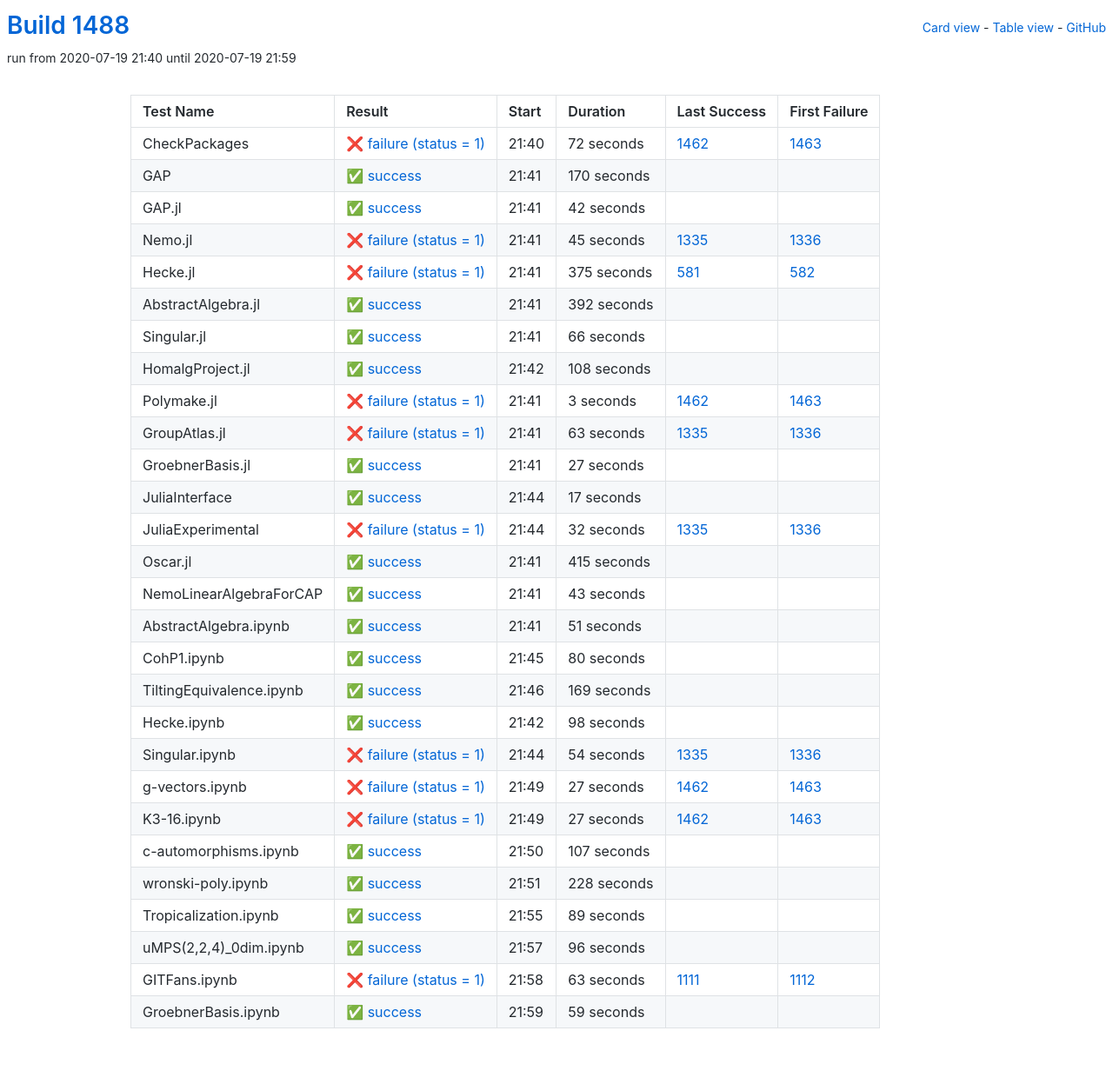
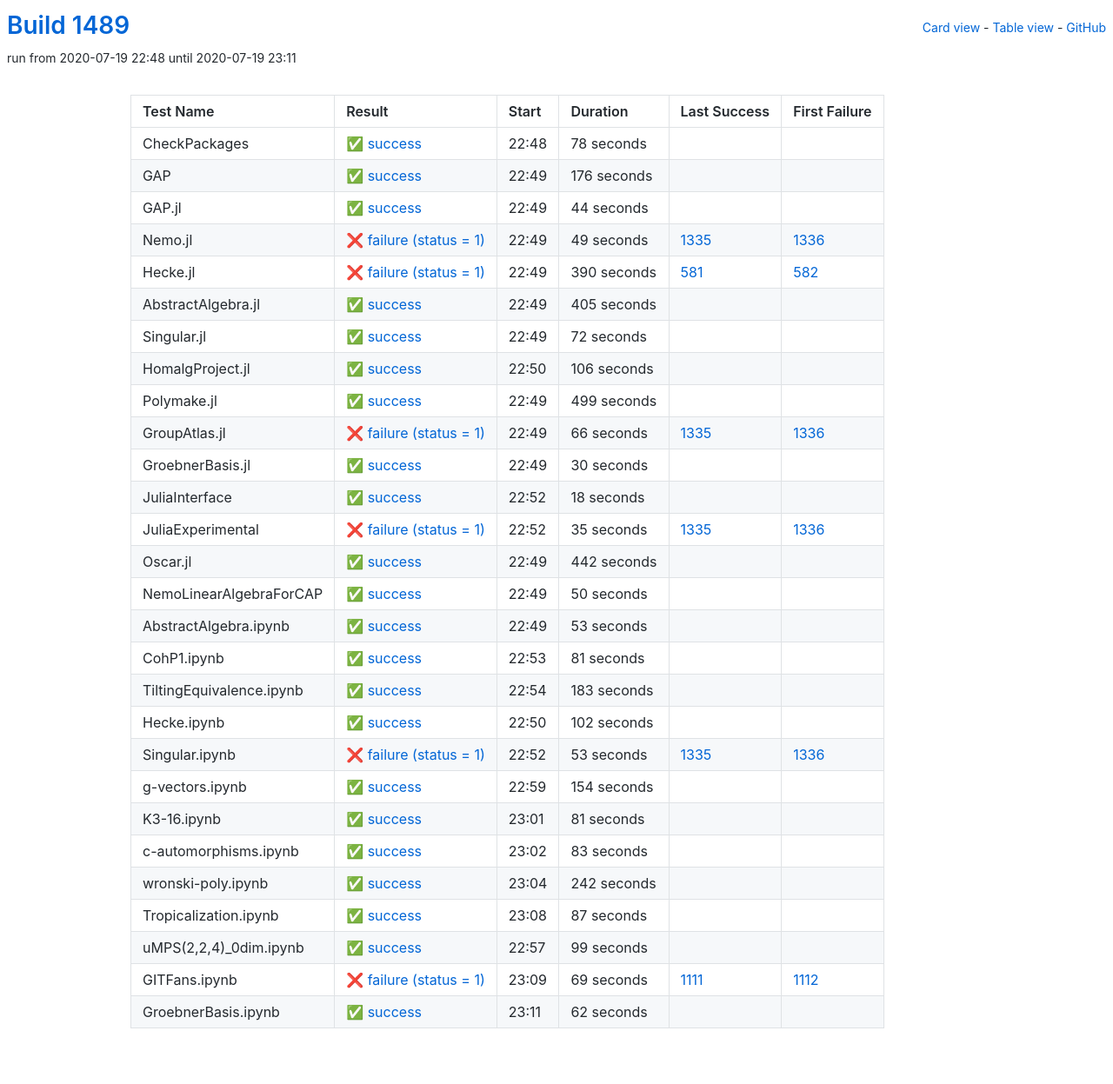
Before and after one commit to oscar-system/oscar-ci-status-1.4, a Jekyll site: the page built from table.html, in a window 1280 px wide. Shown: the whole page at 87% size. Built offline with Jekyll 4.4.1, drawn with Linux system fonts in a browser that asks for light colours.

Commit message:
Build #1489

```diff
--- a/_data/ci.yml
+++ b/_data/ci.yml
@@ -1,6 +1,6 @@
 ---
-build: 1488
-build_url: https://oscarci.mathematik.uni-kl.de/job/oscar-julia-1.4/1488/
+build: 1489
+build_url: https://oscarci.mathematik.uni-kl.de/job/oscar-julia-1.4/1489/
 job: oscar-julia-1.4
 organization: oscar-system
 repo: oscar-ci-status-1.4
@@ -8,336 +8,336 @@ repourl: https://github.com/oscar-system/oscar-ci-status-1.4
 tests:
 - name: CheckPackages
   id: checkpackages
-  log: https://oscarci.mathematik.uni-kl.de/job/oscar-julia-1.4/1488/artifact/logs/build-1488/CheckPackages.log
-  start: 2020-07-19 21:40
-  success: false
-  exitcode: 1
-  status: failure
-  duration: 72
-  last_success: 1462
-  last_success_url: https://oscarci.mathematik.uni-kl.de/job/oscar-julia-1.4/1462/
-  first_failure: 1463
-  first_failure_url: https://oscarci.mathematik.uni-kl.de/job/oscar-julia-1.4/1463/
-- name: GAP
-  id: gap
-  log: https://oscarci.mathematik.uni-kl.de/job/oscar-julia-1.4/1488/artifact/logs/build-1488/GAP.log
-  start: 2020-07-19 21:41
+  log: https://oscarci.mathematik.uni-kl.de/job/oscar-julia-1.4/1489/artifact/logs/build-1489/CheckPackages.log
+  start: 2020-07-19 22:48
   success: true
   exitcode: 0
   status: success
-  duration: 170
+  duration: 78
+  last_success: false
+  last_success_url:
+  first_failure: false
+  first_failure_url:
+- name: GAP
+  id: gap
+  log: https://oscarci.mathematik.uni-kl.de/job/oscar-julia-1.4/1489/artifact/logs/build-1489/GAP.log
+  start: 2020-07-19 22:49
+  success: true
+  exitcode: 0
+  status: success
+  duration: 176
   last_success: false
   last_success_url:
   first_failure: false
   first_failure_url:
 - name: GAP.jl
   id: gap-jl
-  log: https://oscarci.mathematik.uni-kl.de/job/oscar-julia-1.4/1488/artifact/logs/build-1488/GAP.jl.log
-  start: 2020-07-19 21:41
+  log: https://oscarci.mathematik.uni-kl.de/job/oscar-julia-1.4/1489/artifact/logs/build-1489/GAP.jl.log
+  start: 2020-07-19 22:49
   success: true
   exitcode: 0
   status: success
-  duration: 42
+  duration: 44
   last_success: false
   last_success_url:
   first_failure: false
   first_failure_url:
 - name: Nemo.jl
   id: nemo-jl
-  log: https://oscarci.mathematik.uni-kl.de/job/oscar-julia-1.4/1488/artifact/logs/build-1488/Nemo.jl.log
-  start: 2020-07-19 21:41
+  log: https://oscarci.mathematik.uni-kl.de/job/oscar-julia-1.4/1489/artifact/logs/build-1489/Nemo.jl.log
+  start: 2020-07-19 22:49
   success: false
   exitcode: 1
   status: failure
-  duration: 45
+  duration: 49
   last_success: 1335
   last_success_url: https://oscarci.mathematik.uni-kl.de/job/oscar-julia-1.4/1335/
   first_failure: 1336
   first_failure_url: https://oscarci.mathematik.uni-kl.de/job/oscar-julia-1.4/1336/
 - name: Hecke.jl
   id: hecke-jl
-  log: https://oscarci.mathematik.uni-kl.de/job/oscar-julia-1.4/1488/artifact/logs/build-1488/Hecke.jl.log
-  start: 2020-07-19 21:41
+  log: https://oscarci.mathematik.uni-kl.de/job/oscar-julia-1.4/1489/artifact/logs/build-1489/Hecke.jl.log
+  start: 2020-07-19 22:49
   success: false
   exitcode: 1
   status: failure
-  duration: 375
+  duration: 390
   last_success: 581
   last_success_url: https://oscarci.mathematik.uni-kl.de/job/oscar-julia-1.4/581/
   first_failure: 582
   first_failure_url: https://oscarci.mathematik.uni-kl.de/job/oscar-julia-1.4/582/
 - name: AbstractAlgebra.jl
   id: abstractalgebra-jl
-  log: https://oscarci.mathematik.uni-kl.de/job/oscar-julia-1.4/1488/artifact/logs/build-1488/AbstractAlgebra.jl.log
-  start: 2020-07-19 21:41
+  log: https://oscarci.mathematik.uni-kl.de/job/oscar-julia-1.4/1489/artifact/logs/build-1489/AbstractAlgebra.jl.log
+  start: 2020-07-19 22:49
   success: true
   exitcode: 0
   status: success
-  duration: 392
+  duration: 405
   last_success: false
   last_success_url:
   first_failure: false
   first_failure_url:
 - name: Singular.jl
   id: singular-jl
-  log: https://oscarci.mathematik.uni-kl.de/job/oscar-julia-1.4/1488/artifact/logs/build-1488/Singular.jl.log
-  start: 2020-07-19 21:41
+  log: https://oscarci.mathematik.uni-kl.de/job/oscar-julia-1.4/1489/artifact/logs/build-1489/Singular.jl.log
+  start: 2020-07-19 22:49
   success: true
   exitcode: 0
   status: success
-  duration: 66
+  duration: 72
   last_success: false
   last_success_url:
   first_failure: false
   first_failure_url:
 - name: HomalgProject.jl
   id: homalgproject-jl
-  log: https://oscarci.mathematik.uni-kl.de/job/oscar-julia-1.4/1488/artifact/logs/build-1488/HomalgProject.jl.log
-  start: 2020-07-19 21:42
+  log: https://oscarci.mathematik.uni-kl.de/job/oscar-julia-1.4/1489/artifact/logs/build-1489/HomalgProject.jl.log
+  start: 2020-07-19 22:50
   success: true
   exitcode: 0
   status: success
-  duration: 108
+  duration: 106
   last_success: false
   last_success_url:
   first_failure: false
   first_failure_url:
 - name: Polymake.jl
   id: polymake-jl
-  log: https://oscarci.mathematik.uni-kl.de/job/oscar-julia-1.4/1488/artifact/logs/build-1488/Polymake.jl.log
-  start: 2020-07-19 21:41
+  log: https://oscarci.mathematik.uni-kl.de/job/oscar-julia-1.4/1489/artifact/logs/build-1489/Polymake.jl.log
+  start: 2020-07-19 22:49
+  success: true
+  exitcode: 0
+  status: success
+  duration: 499
+  last_success: false
+  last_success_url:
+  first_failure: false
+  first_failure_url:
+- name: GroupAtlas.jl
+  id: groupatlas-jl
+  log: https://oscarci.mathematik.uni-kl.de/job/oscar-julia-1.4/1489/artifact/logs/build-1489/GroupAtlas.jl.log
+  start: 2020-07-19 22:49
   success: false
   exitcode: 1
   status: failure
-  duration: 3
-  last_success: 1462
-  last_success_url: https://oscarci.mathematik.uni-kl.de/job/oscar-julia-1.4/1462/
-  first_failure: 1463
-  first_failure_url: https://oscarci.mathematik.uni-kl.de/job/oscar-julia-1.4/1463/
-- name: GroupAtlas.jl
-  id: groupatlas-jl
-  log: https://oscarci.mathematik.uni-kl.de/job/oscar-julia-1.4/1488/artifact/logs/build-1488/GroupAtlas.jl.log
-  start: 2020-07-19 21:41
-  success: false
-  exitcode: 1
-  status: failure
-  duration: 63
+  duration: 66
   last_success: 1335
   last_success_url: https://oscarci.mathematik.uni-kl.de/job/oscar-julia-1.4/1335/
   first_failure: 1336
   first_failure_url: https://oscarci.mathematik.uni-kl.de/job/oscar-julia-1.4/1336/
 - name: GroebnerBasis.jl
   id: groebnerbasis-jl
-  log: https://oscarci.mathematik.uni-kl.de/job/oscar-julia-1.4/1488/artifact/logs/build-1488/GroebnerBasis.jl.log
-  start: 2020-07-19 21:41
+  log: https://oscarci.mathematik.uni-kl.de/job/oscar-julia-1.4/1489/artifact/logs/build-1489/GroebnerBasis.jl.log
+  start: 2020-07-19 22:49
   success: true
   exitcode: 0
   status: success
-  duration: 27
+  duration: 30
   last_success: false
   last_success_url:
   first_failure: false
   first_failure_url:
 - name: JuliaInterface
   id: juliainterface
-  log: https://oscarci.mathematik.uni-kl.de/job/oscar-julia-1.4/1488/artifact/logs/build-1488/JuliaInterface.log
-  start: 2020-07-19 21:44
+  log: https://oscarci.mathematik.uni-kl.de/job/oscar-julia-1.4/1489/artifact/logs/build-1489/JuliaInterface.log
+  start: 2020-07-19 22:52
   success: true
   exitcode: 0
   status: success
-  duration: 17
+  duration: 18
   last_success: false
   last_success_url:
   first_failure: false
   first_failure_url:
 - name: JuliaExperimental
   id: juliaexperimental
-  log: https://oscarci.mathematik.uni-kl.de/job/oscar-julia-1.4/1488/artifact/logs/build-1488/JuliaExperimental.log
-  start: 2020-07-19 21:44
+  log: https://oscarci.mathematik.uni-kl.de/job/oscar-julia-1.4/1489/artifact/logs/build-1489/JuliaExperimental.log
+  start: 2020-07-19 22:52
   success: false
   exitcode: 1
   status: failure
-  duration: 32
+  duration: 35
   last_success: 1335
   last_success_url: https://oscarci.mathematik.uni-kl.de/job/oscar-julia-1.4/1335/
   first_failure: 1336
   first_failure_url: https://oscarci.mathematik.uni-kl.de/job/oscar-julia-1.4/1336/
 - name: Oscar.jl
   id: oscar-jl
-  log: https://oscarci.mathematik.uni-kl.de/job/oscar-julia-1.4/1488/artifact/logs/build-1488/Oscar.jl.log
-  start: 2020-07-19 21:41
+  log: https://oscarci.mathematik.uni-kl.de/job/oscar-julia-1.4/1489/artifact/logs/build-1489/Oscar.jl.log
+  start: 2020-07-19 22:49
   success: true
   exitcode: 0
   status: success
-  duration: 415
+  duration: 442
   last_success: false
   last_success_url:
   first_failure: false
   first_failure_url:
 - name: NemoLinearAlgebraForCAP
   id: nemolinearalgebraforcap
-  log: https://oscarci.mathematik.uni-kl.de/job/oscar-julia-1.4/1488/artifact/logs/build-1488/NemoLinearAlgebraForCAP.log
-  start: 2020-07-19 21:41
+  log: https://oscarci.mathematik.uni-kl.de/job/oscar-julia-1.4/1489/artifact/logs/build-1489/NemoLinearAlgebraForCAP.log
+  start: 2020-07-19 22:49
   success: true
   exitcode: 0
   status: success
-  duration: 43
+  duration: 50
   last_success: false
   last_success_url:
   first_failure: false
   first_failure_url:
 - name: AbstractAlgebra.ipynb
   id: abstractalgebra-ipynb
-  log: https://oscarci.mathematik.uni-kl.de/job/oscar-julia-1.4/1488/artifact/logs/build-1488/AbstractAlgebra.ipynb.log
-  start: 2020-07-19 21:41
+  log: https://oscarci.mathematik.uni-kl.de/job/oscar-julia-1.4/1489/artifact/logs/build-1489/AbstractAlgebra.ipynb.log
+  start: 2020-07-19 22:49
   success: true
   exitcode: 0
   status: success
-  duration: 51
+  duration: 53
   last_success: false
   last_success_url:
   first_failure: false
   first_failure_url:
 - name: CohP1.ipynb
   id: cohp1-ipynb
-  log: https://oscarci.mathematik.uni-kl.de/job/oscar-julia-1.4/1488/artifact/logs/build-1488/CohP1.ipynb.log
-  start: 2020-07-19 21:45
+  log: https://oscarci.mathematik.uni-kl.de/job/oscar-julia-1.4/1489/artifact/logs/build-1489/CohP1.ipynb.log
+  start: 2020-07-19 22:53
   success: true
   exitcode: 0
   status: success
-  duration: 80
+  duration: 81
   last_success: false
   last_success_url:
   first_failure: false
   first_failure_url:
 - name: TiltingEquivalence.ipynb
   id: tiltingequivalence-ipynb
-  log: https://oscarci.mathematik.uni-kl.de/job/oscar-julia-1.4/1488/artifact/logs/build-1488/TiltingEquivalence.ipynb.log
-  start: 2020-07-19 21:46
+  log: https://oscarci.mathematik.uni-kl.de/job/oscar-julia-1.4/1489/artifact/logs/build-1489/TiltingEquivalence.ipynb.log
+  start: 2020-07-19 22:54
   success: true
   exitcode: 0
   status: success
-  duration: 169
+  duration: 183
   last_success: false
   last_success_url:
   first_failure: false
   first_failure_url:
 - name: Hecke.ipynb
   id: hecke-ipynb
-  log: https://oscarci.mathematik.uni-kl.de/job/oscar-julia-1.4/1488/artifact/logs/build-1488/Hecke.ipynb.log
-  start: 2020-07-19 21:42
+  log: https://oscarci.mathematik.uni-kl.de/job/oscar-julia-1.4/1489/artifact/logs/build-1489/Hecke.ipynb.log
+  start: 2020-07-19 22:50
   success: true
   exitcode: 0
   status: success
-  duration: 98
+  duration: 102
   last_success: false
   last_success_url:
   first_failure: false
   first_failure_url:
 - name: Singular.ipynb
   id: singular-ipynb
-  log: https://oscarci.mathematik.uni-kl.de/job/oscar-julia-1.4/1488/artifact/logs/build-1488/Singular.ipynb.log
-  start: 2020-07-19 21:44
+  log: https://oscarci.mathematik.uni-kl.de/job/oscar-julia-1.4/1489/artifact/logs/build-1489/Singular.ipynb.log
+  start: 2020-07-19 22:52
   success: false
   exitcode: 1
   status: failure
-  duration: 54
+  duration: 53
   last_success: 1335
   last_success_url: https://oscarci.mathematik.uni-kl.de/job/oscar-julia-1.4/1335/
   first_failure: 1336
   first_failure_url: https://oscarci.mathematik.uni-kl.de/job/oscar-julia-1.4/1336/
 - name: g-vectors.ipynb
   id: g-vectors-ipynb
-  log: https://oscarci.mathematik.uni-kl.de/job/oscar-julia-1.4/1488/artifact/logs/build-1488/g-vectors.ipynb.log
-  start: 2020-07-19 21:49
-  success: false
-  exitcode: 1
-  status: failure
-  duration: 27
-  last_success: 1462
-  last_success_url: https://oscarci.mathematik.uni-kl.de/job/oscar-julia-1.4/1462/
-  first_failure: 1463
-  first_failure_url: https://oscarci.mathematik.uni-kl.de/job/oscar-julia-1.4/1463/
-- name: K3-16.ipynb
-  id: k3-16-ipynb
-  log: https://oscarci.mathematik.uni-kl.de/job/oscar-julia-1.4/1488/artifact/logs/build-1488/K3-16.ipynb.log
-  start: 2020-07-19 21:49
-  success: false
-  exitcode: 1
-  status: failure
-  duration: 27
-  last_success: 1462
-  last_success_url: https://oscarci.mathematik.uni-kl.de/job/oscar-julia-1.4/1462/
-  first_failure: 1463
-  first_failure_url: https://oscarci.mathematik.uni-kl.de/job/oscar-julia-1.4/1463/
-- name: c-automorphisms.ipynb
-  id: c-automorphisms-ipynb
-  log: https://oscarci.mathematik.uni-kl.de/job/oscar-julia-1.4/1488/artifact/logs/build-1488/c-automorphisms.ipynb.log
-  start: 2020-07-19 21:50
+  log: https://oscarci.mathematik.uni-kl.de/job/oscar-julia-1.4/1489/artifact/logs/build-1489/g-vectors.ipynb.log
+  start: 2020-07-19 22:59
   success: true
   exitcode: 0
   status: success
-  duration: 107
+  duration: 154
+  last_success: false
+  last_success_url:
+  first_failure: false
+  first_failure_url:
+- name: K3-16.ipynb
+  id: k3-16-ipynb
+  log: https://oscarci.mathematik.uni-kl.de/job/oscar-julia-1.4/1489/artifact/logs/build-1489/K3-16.ipynb.log
+  start: 2020-07-19 23:01
+  success: true
+  exitcode: 0
+  status: success
+  duration: 81
+  last_success: false
+  last_success_url:
+  first_failure: false
+  first_failure_url:
+- name: c-automorphisms.ipynb
+  id: c-automorphisms-ipynb
+  log: https://oscarci.mathematik.uni-kl.de/job/oscar-julia-1.4/1489/artifact/logs/build-1489/c-automorphisms.ipynb.log
+  start: 2020-07-19 23:02
+  success: true
+  exitcode: 0
+  status: success
+  duration: 83
   last_success: false
   last_success_url:
   first_failure: false
   first_failure_url:
 - name: wronski-poly.ipynb
   id: wronski-poly-ipynb
-  log: https://oscarci.mathematik.uni-kl.de/job/oscar-julia-1.4/1488/artifact/logs/build-1488/wronski-poly.ipynb.log
-  start: 2020-07-19 21:51
+  log: https://oscarci.mathematik.uni-kl.de/job/oscar-julia-1.4/1489/artifact/logs/build-1489/wronski-poly.ipynb.log
+  start: 2020-07-19 23:04
   success: true
   exitcode: 0
   status: success
-  duration: 228
+  duration: 242
   last_success: false
   last_success_url:
   first_failure: false
   first_failure_url:
 - name: Tropicalization.ipynb
   id: tropicalization-ipynb
-  log: https://oscarci.mathematik.uni-kl.de/job/oscar-julia-1.4/1488/artifact/logs/build-1488/Tropicalization.ipynb.log
-  start: 2020-07-19 21:55
+  log: https://oscarci.mathematik.uni-kl.de/job/oscar-julia-1.4/1489/artifact/logs/build-1489/Tropicalization.ipynb.log
+  start: 2020-07-19 23:08
   success: true
   exitcode: 0
   status: success
-  duration: 89
+  duration: 87
   last_success: false
   last_success_url:
   first_failure: false
   first_failure_url:
 - name: uMPS(2,2,4)_0dim.ipynb
   id: umps-2-2-4-0dim-ipynb
-  log: https://oscarci.mathematik.uni-kl.de/job/oscar-julia-1.4/1488/artifact/logs/build-1488/uMPS-2-2-4-_0dim.ipynb.log
-  start: 2020-07-19 21:57
+  log: https://oscarci.mathematik.uni-kl.de/job/oscar-julia-1.4/1489/artifact/logs/build-1489/uMPS-2-2-4-_0dim.ipynb.log
+  start: 2020-07-19 22:57
   success: true
   exitcode: 0
   status: success
-  duration: 96
+  duration: 99
   last_success: false
   last_success_url:
   first_failure: false
   first_failure_url:
 - name: GITFans.ipynb
   id: gitfans-ipynb
-  log: https://oscarci.mathematik.uni-kl.de/job/oscar-julia-1.4/1488/artifact/logs/build-1488/GITFans.ipynb.log
-  start: 2020-07-19 21:58
+  log: https://oscarci.mathematik.uni-kl.de/job/oscar-julia-1.4/1489/artifact/logs/build-1489/GITFans.ipynb.log
+  start: 2020-07-19 23:09
   success: false
   exitcode: 1
   status: failure
-  duration: 63
+  duration: 69
   last_success: 1111
   last_success_url: https://oscarci.mathematik.uni-kl.de/job/oscar-julia-1.4/1111/
   first_failure: 1112
   first_failure_url: https://oscarci.mathematik.uni-kl.de/job/oscar-julia-1.4/1112/
 - name: GroebnerBasis.ipynb
   id: groebnerbasis-ipynb
-  log: https://oscarci.mathematik.uni-kl.de/job/oscar-julia-1.4/1488/artifact/logs/build-1488/GroebnerBasis.ipynb.log
-  start: 2020-07-19 21:59
+  log: https://oscarci.mathematik.uni-kl.de/job/oscar-julia-1.4/1489/artifact/logs/build-1489/GroebnerBasis.ipynb.log
+  start: 2020-07-19 23:11
   success: true
   exitcode: 0
   status: success
-  duration: 59
+  duration: 62
   last_success: false
   last_success_url:
   first_failure: false
```
Also changed, not shown: README.md.
